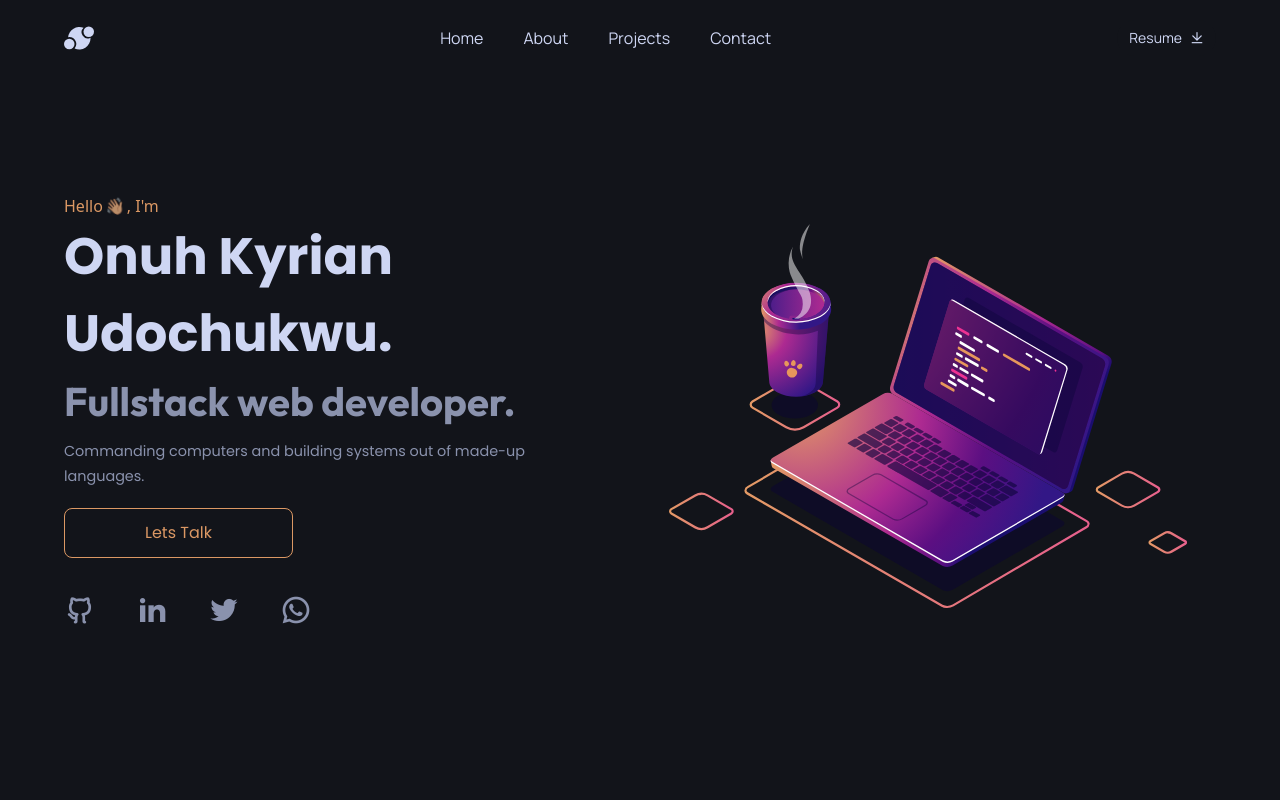
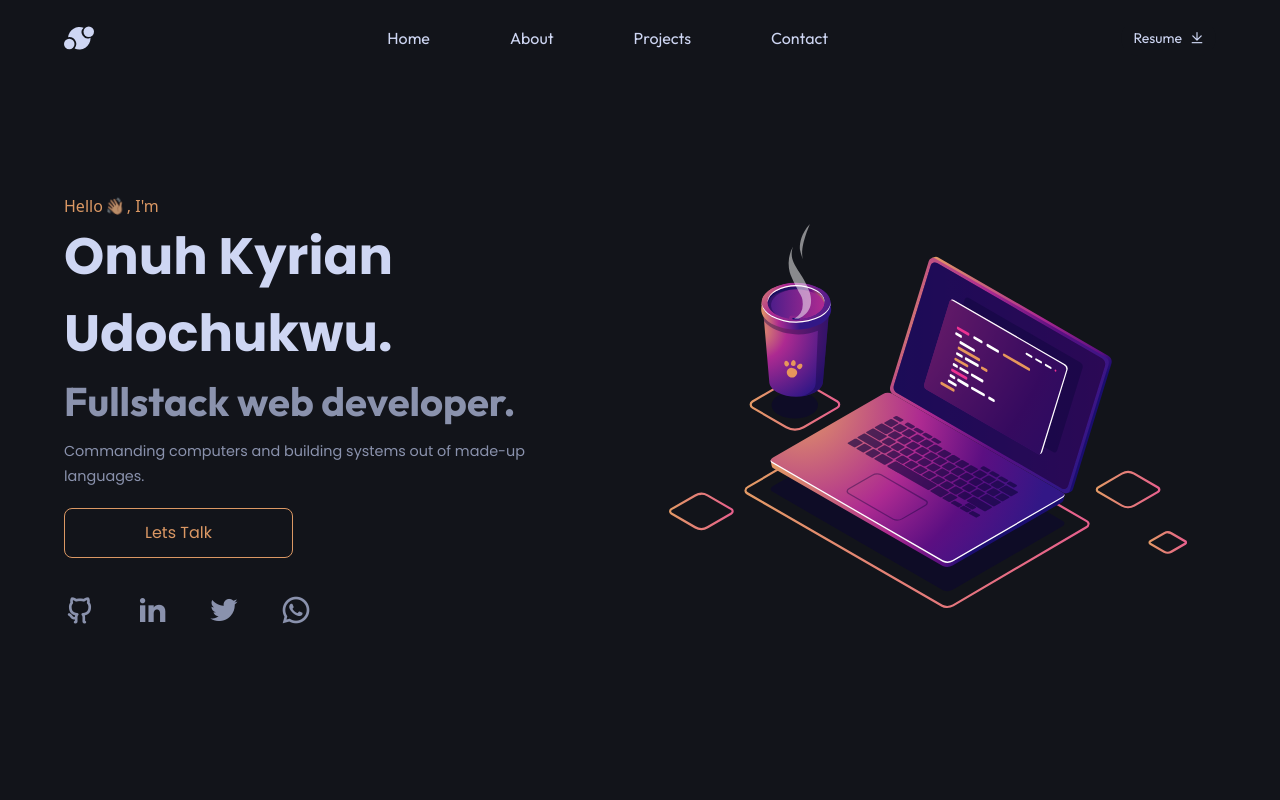
Before and after one commit to Codebee50/udokyrian, a React (Vite) app: page / in a window 1280 px wide. Shown: the top 800 px of the page. Built offline with nearby package versions, Linux system fonts and the light colour scheme.

Commit message:
changed nav fonts

```diff
--- a/src/components/Nav.jsx
+++ b/src/components/Nav.jsx
@@ -63,11 +63,11 @@ const Nav = () => {
           </svg>
         </a>
 
-        <ul className="flex flex-row items-center gap-10 max-sm:hidden">
+        <ul className="flex flex-row items-center gap-10 md:gap-20 max-sm:hidden">
           {navLinks.map((link) => (
             <li
               key={link.label}
-              className="text-vibrant-txt-color font-manrope hover:text-complement-color smooth-transition"
+              className="text-vibrant-txt-color font-outfit hover:text-complement-color smooth-transition"
             >
               <a href={link.href}>{link.label}</a>
             </li>
@@ -79,7 +79,7 @@ const Nav = () => {
           rel="noreferrer"
           href="https://docs.google.com/document/d/1S8VsNTLAohgtdjcjx8lCkk4S4aBGRXSChMnHBlm11IE/edit?usp=sharing"
         >
-          <button className="max-sm:hidden text-vibrant-txt-color bg-deep-background px-3 py-2 rounded-full text-sm font-manrope smooth-transition hover:bg-complement-color hover:text-deep-background flex items-center gap-2">
+          <button className="max-sm:hidden text-vibrant-txt-color bg-deep-background px-3 py-2 rounded-full text-sm font-outfit smooth-transition hover:bg-complement-color hover:text-deep-background flex items-center gap-2">
             Resume <i className="ri-download-line"></i>
           </button>
         </a>
```
